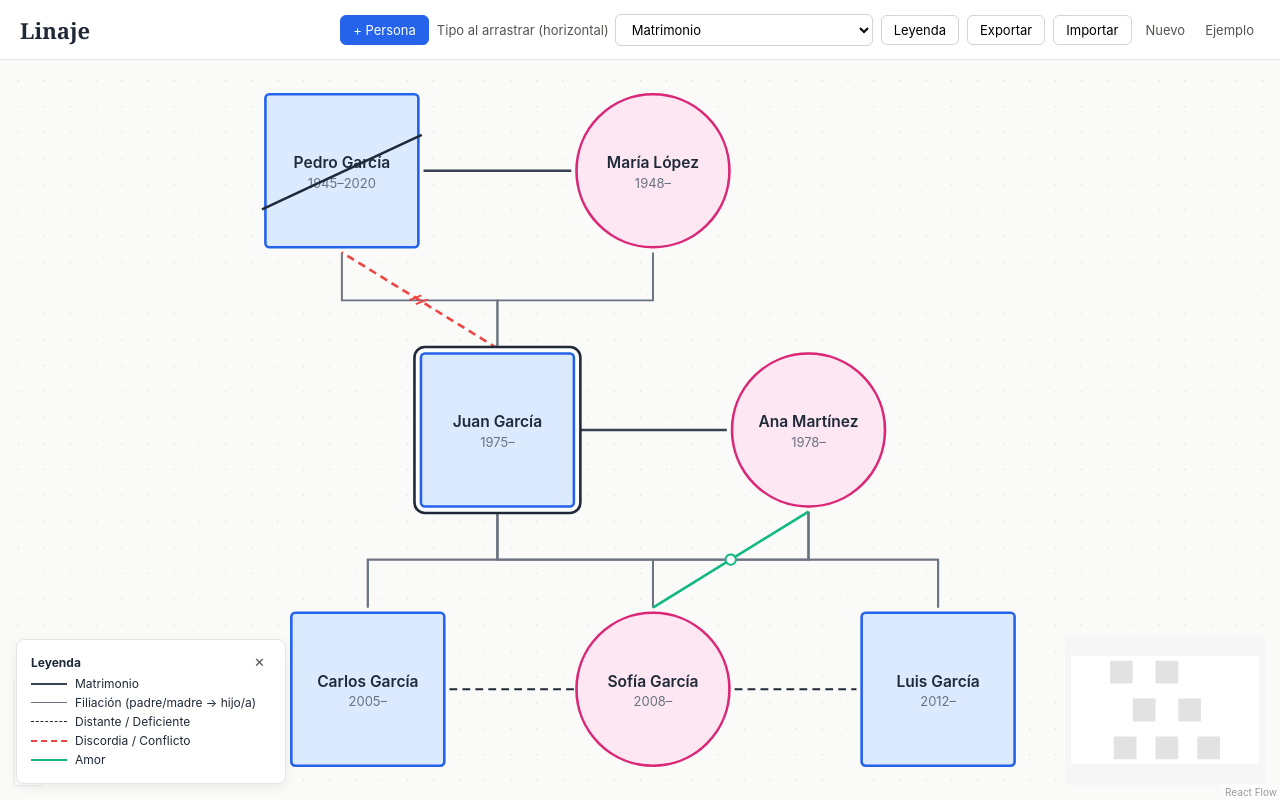
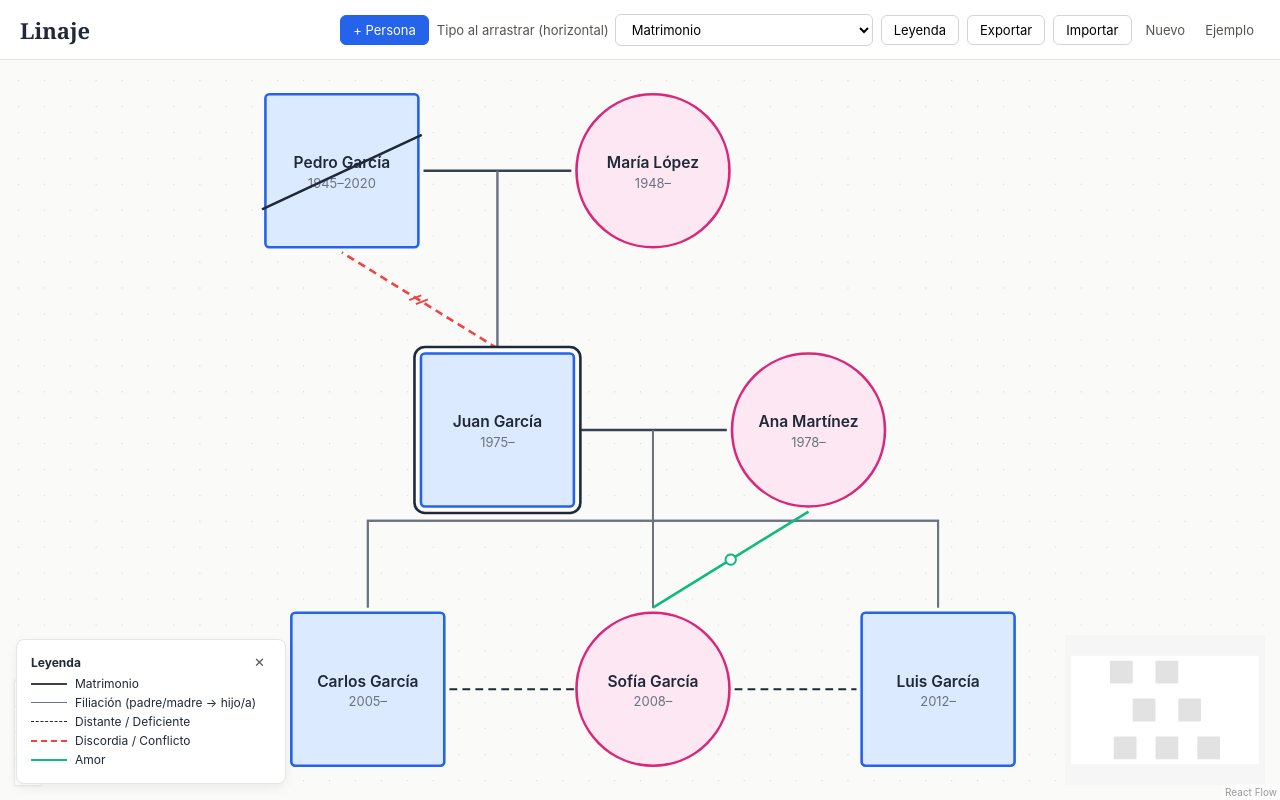
Before and after one commit to psjesusluis-coder/applinajez, a React (Vite) app in the folder Linaje/: page / in a window 1280 px wide. Built offline with nearby package versions, Linux system fonts and the light colour scheme.

Commit message:
Update App.jsx

```diff
--- a/Linaje/src/App.jsx
+++ b/Linaje/src/App.jsx
@@ -20,7 +20,6 @@ const uid = () =>
 
 const find = (nodes, id) => nodes.find((n) => n.id === id);
 
-// Lado de cada extremo: los padres salen por abajo y los hijos entran por arriba
 function sidesFor(a, b, kind) {
   if (PARENT_KINDS.includes(kind)) return ['b', 't'];
   const dx = b.position.x - a.position.x;
@@ -41,7 +40,6 @@ function makeEdge(nodes, source, target, kind) {
   };
 }
 
-// Busca un lugar libre en horizontal para no encimar personas
 function freeX(nodes, x, y) {
   let nx = x;
   while (nodes.some((n) => Math.abs(n.position.x - nx) < 150 && Math.abs(n.position.y - y) < 100)) {
@@ -88,11 +86,14 @@ function addParent(g, childId) {
 
 function addChild(g, parentId) {
   const parent = find(g.nodes, parentId);
+  const partners = partnersOf(g, parentId).map((pid) => find(g.nodes, pid)).filter(Boolean);
+  const group = [parent, ...partners];
+  const cx = group.reduce((s, n) => s + n.position.x, 0) / group.length;
   const y = parent.position.y + 200;
-  const x = freeX(g.nodes, parent.position.x, y);
+  const x = freeX(g.nodes, cx, y);
   const id = uid();
   const nodes = [...g.nodes, personNode(id, x, y, { name: 'Nuevo hijo/a' })];
-  const parents = [parentId, ...partnersOf(g, parentId)];
+  const parents = [parentId, ...partners.map((p) => p.id)];
   return {
     nodes,
     edges: [...g.edges, ...parents.map((pid) => makeEdge(nodes, pid, id, 'filiacion'))],
@@ -103,10 +104,10 @@ function addPartner(g, personId) {
   const p = find(g.nodes, personId);
   const x = freeX(g.nodes, p.position.x + 190, p.position.y);
   const id = uid();
-  const nodes = [...g.nodes, personNode(id, x, p.position.y, {
-    name: 'Nueva pareja',
-    gender: opposite(p.data.gender),
-  })];
+  const nodes = [
+    ...g.nodes,
+    personNode(id, x, p.position.y, { name: 'Nueva pareja', gender: opposite(p.data.gender) }),
+  ];
   return { nodes, edges: [...g.edges, makeEdge(nodes, personId, id, 'matrimonio')] };
 }
 
@@ -169,7 +170,7 @@ function normalize(data) {
 function serialize(g) {
   return {
     nodes: g.nodes.map((n) => ({ id: n.id, position: n.position, data: n.data })),
-    edges: g.edges.map((e) => ({ id: e.id, source: e.source, target: e.target, data: e.data })),
+    edges: g.edges.map((e) => ({ id: e.id, source: e.source, target: e.target, data: { kind: e.data.kind } })),
   };
 }
 
@@ -262,7 +263,17 @@ function RelationEdge({
 }) {
   const def = KINDS[data?.kind] ?? KINDS.filiacion;
   const p = { sourceX, sourceY, targetX, targetY, sourcePosition, targetPosition };
-  const [d] = def.smooth ? getSmoothStepPath({ ...p, borderRadius: 0 }) : getStraightPath(p);
+
+  let d;
+  if (PARENT_KINDS.includes(data?.kind) && data?.bus) {
+    // Bajada desde la pareja, línea horizontal compartida y bajada al hijo
+    const { bx, cy, by } = data.bus;
+    d = `M ${bx} ${cy} L ${bx} ${by} L ${targetX} ${by} L ${targetX} ${targetY}`;
+  } else {
+    const [path] = def.smooth ? getSmoothStepPath({ ...p, borderRadius: 0 }) : getStraightPath(p);
+    d = path;
+  }
+
   const mx = (sourceX + targetX) / 2;
   const my = (sourceY + targetY) / 2;
   const angle = (Math.atan2(targetY - sourceY, targetX - sourceX) * 180) / Math.PI;
@@ -270,9 +281,7 @@ function RelationEdge({
 
   return (
     <g>
-      {/* Área invisible más ancha para poder seleccionar la línea */}
       <path d={d} fill="none" stroke="transparent" strokeWidth={14} />
-
       {def.deco === 'triple' ? (
         [-3, 0, 3].map((o) => (
           <path key={o} d={d} fill="none" style={style} transform={`translate(0,${o})`} />
@@ -280,7 +289,6 @@ function RelationEdge({
       ) : (
         <path d={d} fill="none" style={style} markerEnd={markerEnd} />
       )}
-
       {def.deco && def.deco !== 'triple' && (
         <g transform={`translate(${mx},${my}) rotate(${angle})`}>
           <Deco type={def.deco} color={def.color} />
@@ -457,7 +465,6 @@ export default function App() {
     []
   );
 
-  // Arrastre horizontal: crea pareja (o el tipo elegido). Vertical: filiación.
   const onConnect = useCallback(
     (params) =>
       setGraph((g) => {
@@ -471,7 +478,6 @@ export default function App() {
 
         if (vertical) {
           kind = drawKind === 'adopcion' ? 'adopcion' : 'filiacion';
-          // El padre/madre es quien sale por abajo
           if (srcSide === 't' || tgtSide === 'b') {
             [source, target] = [target, source];
             [srcSide, tgtSide] = [tgtSide, srcSide];
@@ -501,18 +507,37 @@ export default function App() {
   const act = useCallback((type, id) => setGraph((g) => ACTIONS[type](g, id)), []);
   const ctx = useMemo(() => ({ act }), [act]);
 
-  const viewEdges = useMemo(
-    () =>
-      graph.edges.map((e) => {
+  // Calcula la estructura de pareja: bajada desde el punto medio, horizontal compartida
+  const viewEdges = useMemo(() => {
+    const pos = (id) => find(graph.nodes, id)?.position;
+    return graph.edges.map((e) => {
       const def = KINDS[e.data?.kind] ?? KINDS.filiacion;
+      let bus;
+
+      if (PARENT_KINDS.includes(e.data?.kind)) {
+        const child = pos(e.target);
+        const pts = parentsOf(graph, e.target).map(pos).filter(Boolean);
+        let bx;
+        let cy;
+        if (pts.length >= 2) {
+          bx = (pts[0].x + pts[1].x) / 2 + 60;
+          cy = pts[0].y + 60;
+        } else {
+          const p = pos(e.source);
+          bx = p.x + 60;
+          cy = p.y + 120;
+        }
+        if (child) bus = { bx, cy, by: (cy + child.y) / 2 };
+      }
+
       return {
         ...e,
         type: 'rel',
+        data: { ...e.data, bus },
         markerEnd: def.arrow ? { type: MarkerType.ArrowClosed, color: def.color } : undefined,
       };
-      }),
-    [graph.edges]
-  );
+    });
+  }, [graph]);
 
   const usedKinds = useMemo(
     () => [...new Set(graph.edges.map((e) => e.data?.kind).filter(Boolean))],
@@ -524,9 +549,8 @@ export default function App() {
   function addFree() {
     const id = uid();
     setGraph((g) => {
-      const y = 150;
-      const x = freeX(g.nodes, 300, y);
-      return { ...g, nodes: [...g.nodes, personNode(id, x, y, { name: 'Nueva persona' })] };
+      const x = freeX(g.nodes, 300, 150);
+      return { ...g, nodes: [...g.nodes, personNode(id, x, 150, { name: 'Nueva persona' })] };
     });
     setSelectedId(id);
   }
@@ -648,7 +672,6 @@ export default function App() {
           </div>
 
           {selected && (
-            <Ctx.Provider value={ctx}>
             <Editor
               key={selected.id}
               node={selected}
@@ -660,7 +683,6 @@ export default function App() {
               onRemoveEdge={removeEdge}
               onAddRel={addRel}
             />
-            </Ctx.Provider>
           )}
         </div>
       </div>
```
Lines whose indentation alone changed are shown as unchanged.
